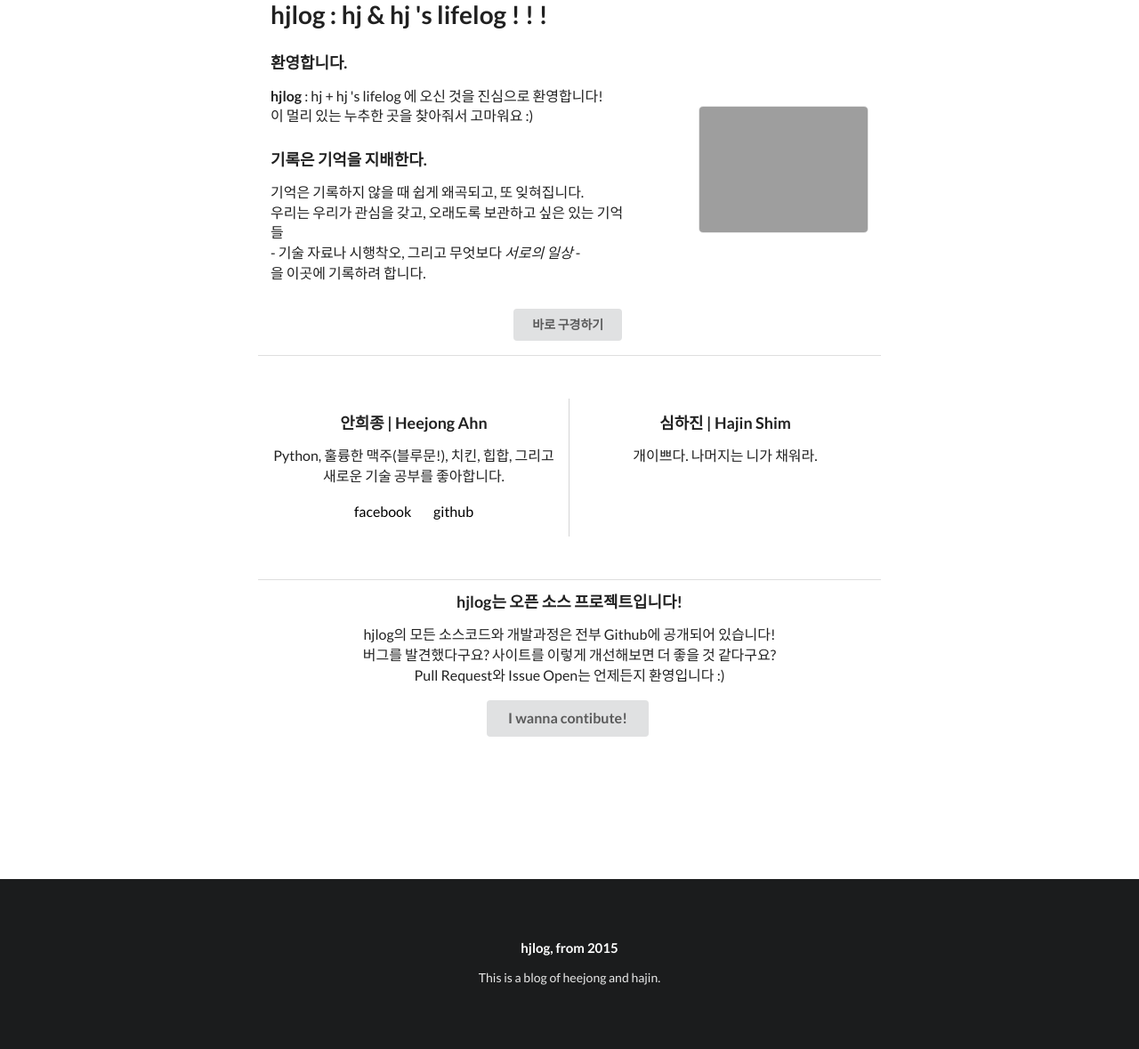
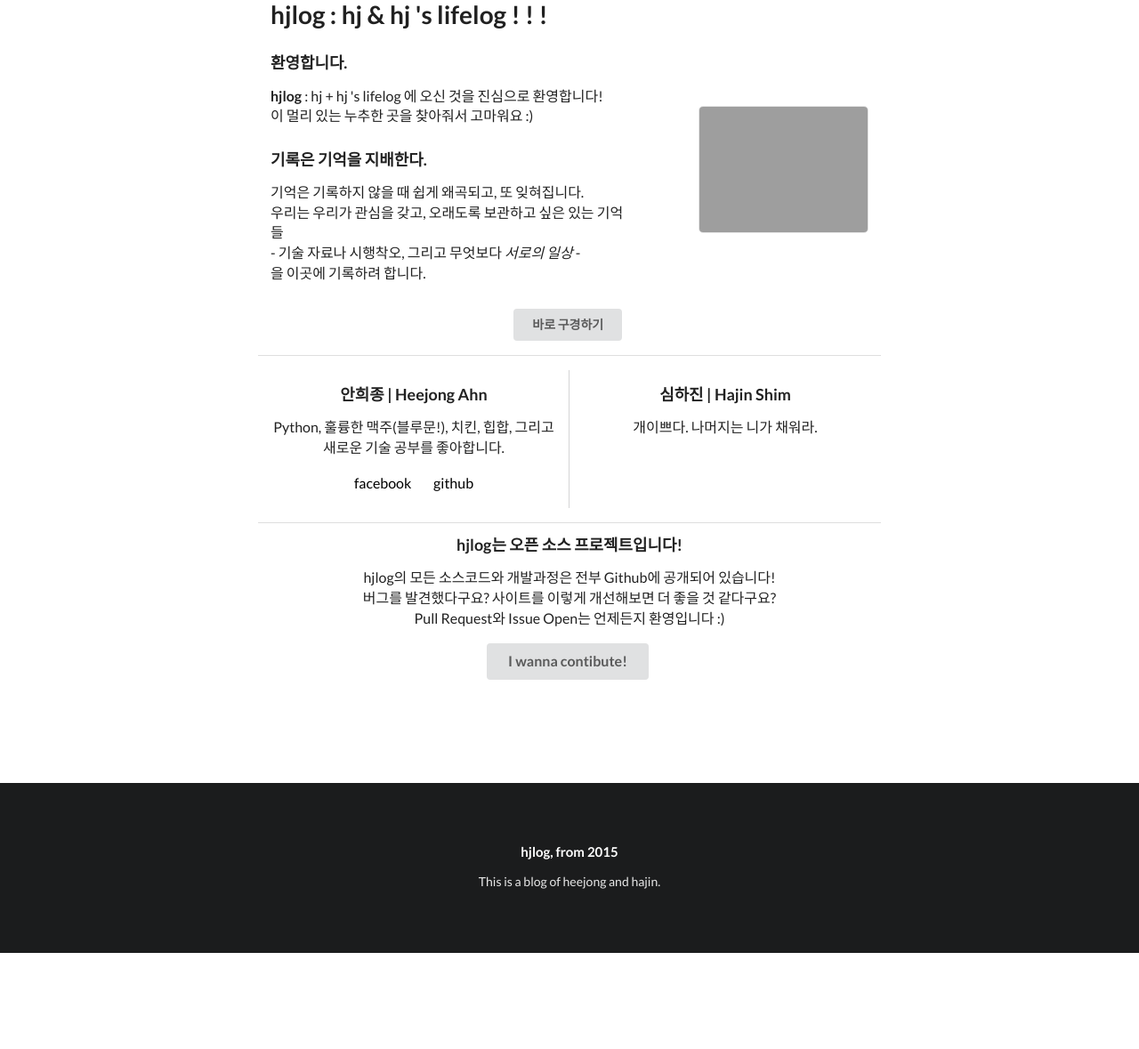
Before and after one commit to heejongahn/hjlog, a Flask app: page / in a window 1280 px wide. Shown: the part 112-1291 px from the top of the page at 89% size. After the commit the page ends 1183 px from the top, so only its background shows below. Run offline with Flask 2, Linux system fonts and the light colour scheme; some libraries are stand-ins or nearby versions; grey boxes are pictures that could not be loaded.

Commit message:
Footer css

```diff
--- a/hjlog/templates/about.html
+++ b/hjlog/templates/about.html
@@ -7,8 +7,8 @@
         margin: 0 5% 0 0;
     }
     div#intro{
-      margin: 3em 0 0 0;
-      padding: 0 0 3em 0;
+      margin: 1em 0 0 0;
+      padding: 0 0 1em 0;
     }
 </style>
 {% endblock %}
--- a/hjlog/templates/base.html
+++ b/hjlog/templates/base.html
@@ -22,7 +22,7 @@
     min-height: 100%;
     height: auto !important;
     height: 100%;
-    margin: 7em auto 9em;
+    margin: 7em auto 5em;
   }
   .wireframe {
     margin-top: 2em;
```
Also changed, not shown: hjlog/static/image/photo/heart.png (added).
